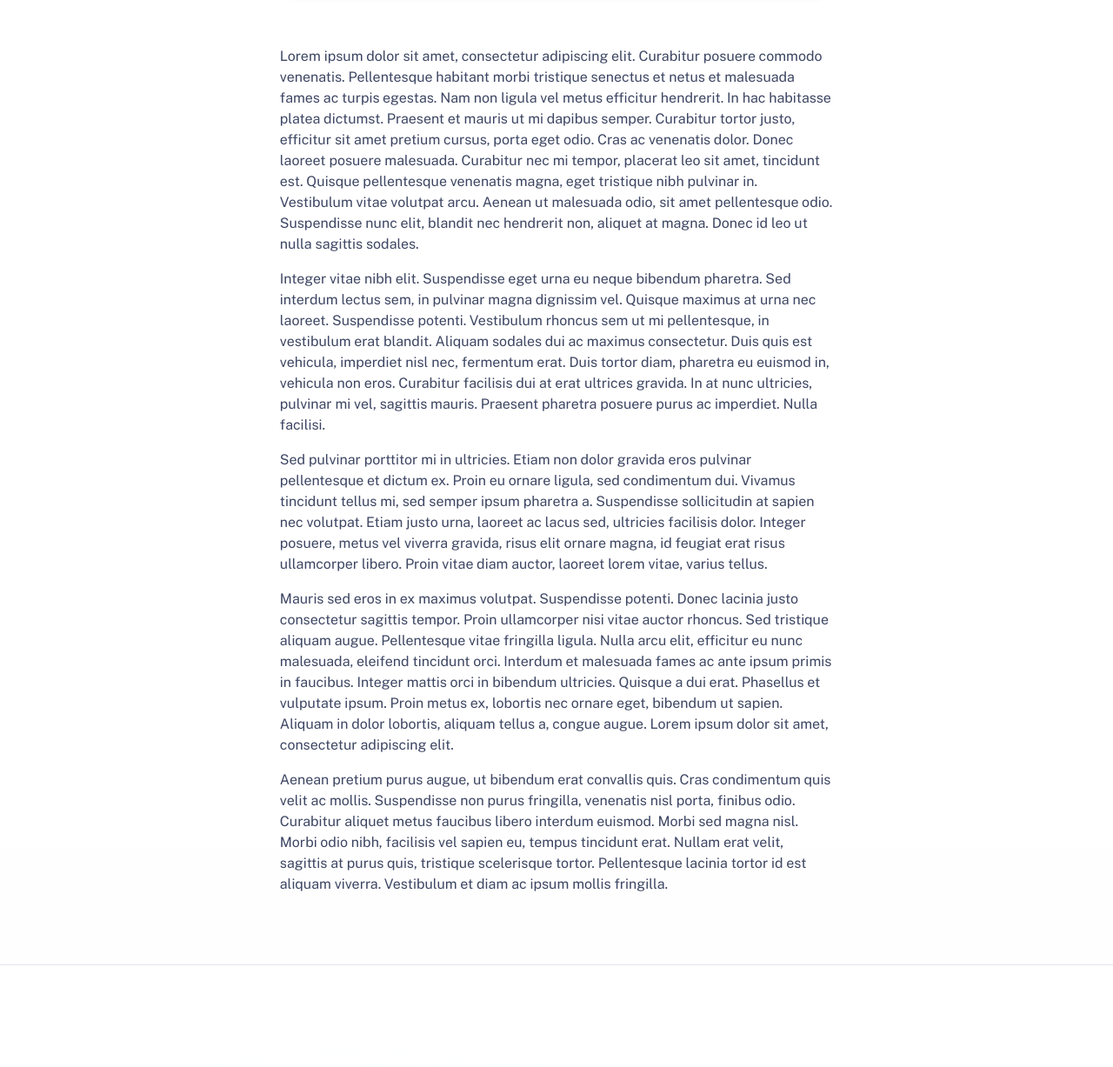
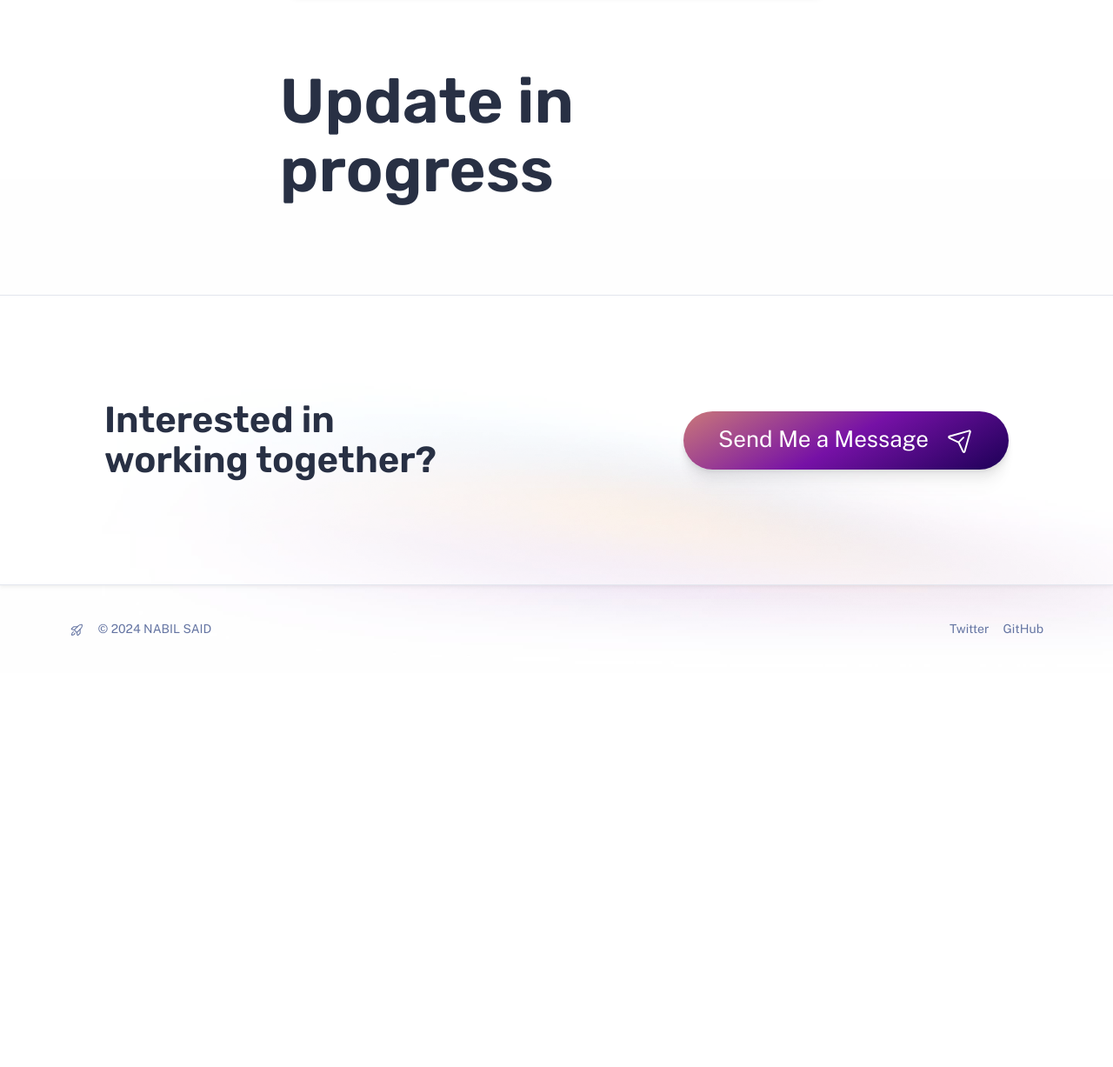
Before and after one commit to TOYB-IT/TOYB-IT.github.io, an Astro site: page /work/nested/duvet-genius in a window 1280 px wide. Shown: the part 852-2079 px from the top of the page at 87% size. After the commit the page ends 1626 px from the top, so only its background shows below. Built offline with nearby package versions, Linux system fonts and the light colour scheme; Astro itself is replaced by a stand-in of ours.

Commit message:
version 7

```diff
--- a/src/content/work/nested/duvet-genius.md
+++ b/src/content/work/nested/duvet-genius.md
@@ -1,5 +1,5 @@
 ---
-title: Duvet Genius
+title: New guide
 publishDate: 2020-03-04 00:00:00
 img: /assets/stock-3.jpg
 img_alt: Pearls of silky soft white cotton, bubble up under vibrant lighting
@@ -11,12 +11,4 @@ tags:
   - Branding
 ---
 
-Lorem ipsum dolor sit amet, consectetur adipiscing elit. Curabitur posuere commodo venenatis. Pellentesque habitant morbi tristique senectus et netus et malesuada fames ac turpis egestas. Nam non ligula vel metus efficitur hendrerit. In hac habitasse platea dictumst. Praesent et mauris ut mi dapibus semper. Curabitur tortor justo, efficitur sit amet pretium cursus, porta eget odio. Cras ac venenatis dolor. Donec laoreet posuere malesuada. Curabitur nec mi tempor, placerat leo sit amet, tincidunt est. Quisque pellentesque venenatis magna, eget tristique nibh pulvinar in. Vestibulum vitae volutpat arcu. Aenean ut malesuada odio, sit amet pellentesque odio. Suspendisse nunc elit, blandit nec hendrerit non, aliquet at magna. Donec id leo ut nulla sagittis sodales.
-
-Integer vitae nibh elit. Suspendisse eget urna eu neque bibendum pharetra. Sed interdum lectus sem, in pulvinar magna dignissim vel. Quisque maximus at urna nec laoreet. Suspendisse potenti. Vestibulum rhoncus sem ut mi pellentesque, in vestibulum erat blandit. Aliquam sodales dui ac maximus consectetur. Duis quis est vehicula, imperdiet nisl nec, fermentum erat. Duis tortor diam, pharetra eu euismod in, vehicula non eros. Curabitur facilisis dui at erat ultrices gravida. In at nunc ultricies, pulvinar mi vel, sagittis mauris. Praesent pharetra posuere purus ac imperdiet. Nulla facilisi.
-
-Sed pulvinar porttitor mi in ultricies. Etiam non dolor gravida eros pulvinar pellentesque et dictum ex. Proin eu ornare ligula, sed condimentum dui. Vivamus tincidunt tellus mi, sed semper ipsum pharetra a. Suspendisse sollicitudin at sapien nec volutpat. Etiam justo urna, laoreet ac lacus sed, ultricies facilisis dolor. Integer posuere, metus vel viverra gravida, risus elit ornare magna, id feugiat erat risus ullamcorper libero. Proin vitae diam auctor, laoreet lorem vitae, varius tellus.
-
-Mauris sed eros in ex maximus volutpat. Suspendisse potenti. Donec lacinia justo consectetur sagittis tempor. Proin ullamcorper nisi vitae auctor rhoncus. Sed tristique aliquam augue. Pellentesque vitae fringilla ligula. Nulla arcu elit, efficitur eu nunc malesuada, eleifend tincidunt orci. Interdum et malesuada fames ac ante ipsum primis in faucibus. Integer mattis orci in bibendum ultricies. Quisque a dui erat. Phasellus et vulputate ipsum. Proin metus ex, lobortis nec ornare eget, bibendum ut sapien. Aliquam in dolor lobortis, aliquam tellus a, congue augue. Lorem ipsum dolor sit amet, consectetur adipiscing elit.
-
-Aenean pretium purus augue, ut bibendum erat convallis quis. Cras condimentum quis velit ac mollis. Suspendisse non purus fringilla, venenatis nisl porta, finibus odio. Curabitur aliquet metus faucibus libero interdum euismod. Morbi sed magna nisl. Morbi odio nibh, facilisis vel sapien eu, tempus tincidunt erat. Nullam erat velit, sagittis at purus quis, tristique scelerisque tortor. Pellentesque lacinia tortor id est aliquam viverra. Vestibulum et diam ac ipsum mollis fringilla.
+# Update in progress
```
